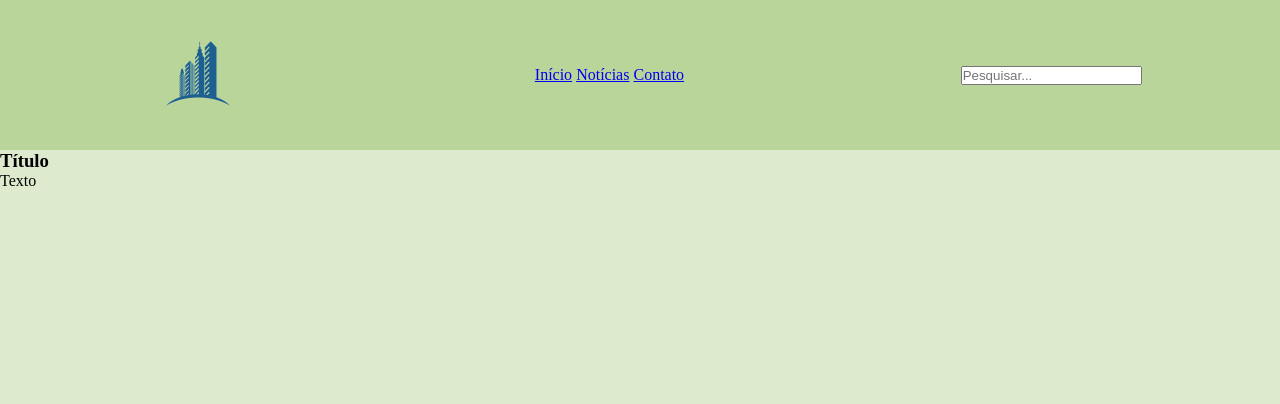
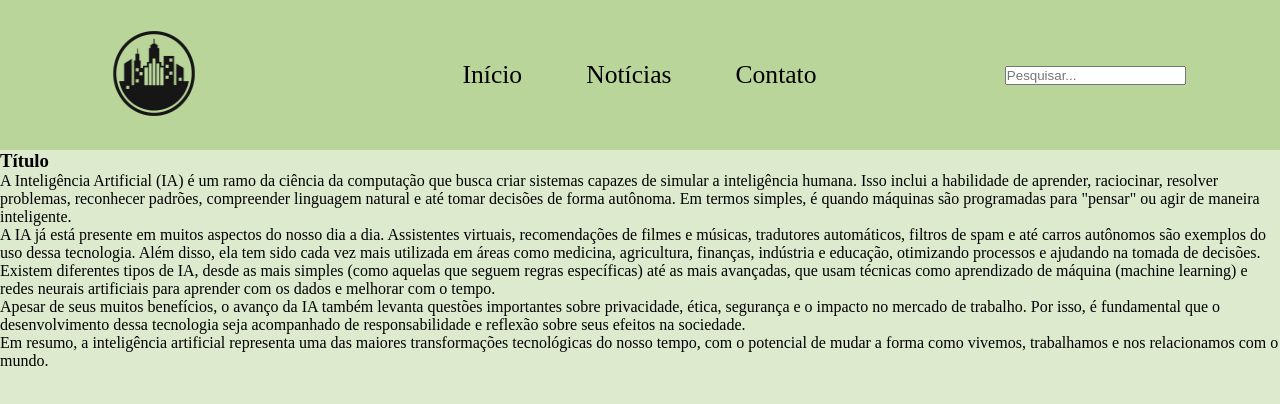
Before and after one commit to Empresa-FMR/projetoIA, a plain HTML site: page index.html in a window 1280 px wide. Drawn offline with Linux system fonts and the light colour scheme.

Commit message:
9- adicionando texto e imagens (henry)

```diff
--- a/index.html
+++ b/index.html
@@ -9,7 +9,7 @@
 <body>
     <header>
         <div id="logo">
-            <img src="src/assets/logo.gif" alt="Logo" href="#" width="120" height="120"/>
+            <img src="src/assets/logo2.png" alt="Logo" href="#" width="120" height="120"/>
         </div>
 
         <div id="links">
@@ -26,7 +26,11 @@
         <main>
             <article class="produto">
                 <h3 id="title">Título</h3>
-                <p>Texto</p>
+                <p>A Inteligência Artificial (IA) é um ramo da ciência da computação que busca criar sistemas capazes de simular a inteligência humana. Isso inclui a habilidade de aprender, raciocinar, resolver problemas, reconhecer padrões, compreender linguagem natural e até tomar decisões de forma autônoma. Em termos simples, é quando máquinas são programadas para "pensar" ou agir de maneira inteligente.</p>
+                <p>A IA já está presente em muitos aspectos do nosso dia a dia. Assistentes virtuais, recomendações de filmes e músicas, tradutores automáticos, filtros de spam e até carros autônomos são exemplos do uso dessa tecnologia. Além disso, ela tem sido cada vez mais utilizada em áreas como medicina, agricultura, finanças, indústria e educação, otimizando processos e ajudando na tomada de decisões.</p>
+                <p>Existem diferentes tipos de IA, desde as mais simples (como aquelas que seguem regras específicas) até as mais avançadas, que usam técnicas como aprendizado de máquina (machine learning) e redes neurais artificiais para aprender com os dados e melhorar com o tempo.</p>
+                <p>Apesar de seus muitos benefícios, o avanço da IA também levanta questões importantes sobre privacidade, ética, segurança e o impacto no mercado de trabalho. Por isso, é fundamental que o desenvolvimento dessa tecnologia seja acompanhado de responsabilidade e reflexão sobre seus efeitos na sociedade. <br>
+                Em resumo, a inteligência artificial representa uma das maiores transformações tecnológicas do nosso tempo, com o potencial de mudar a forma como vivemos, trabalhamos e nos relacionamos com o mundo.</p>
             </article>
         </main>
     </div>
--- a/src/css/estilo.css
+++ b/src/css/estilo.css
@@ -12,16 +12,25 @@ header{
     height: 150px;
     background-color: #BAD59A;
     display: flex;
-    justify-content: space-evenly;
+    justify-content: center;
 }
 #logo{
     margin: auto;
 }
 #logo img{
     height: 125px;
+
 }
 #links{
     margin: auto;
+}
+#links a{
+    margin-left: 60px;
+    text-align: center;
+    text-decoration: none;
+    color: black;
+    font-size: 1.6rem;
+
 }
 #pesquisa{
     margin: auto;
```
Also changed, not shown: src/assets/banner.jpg (added), src/assets/logo2.png (added).
